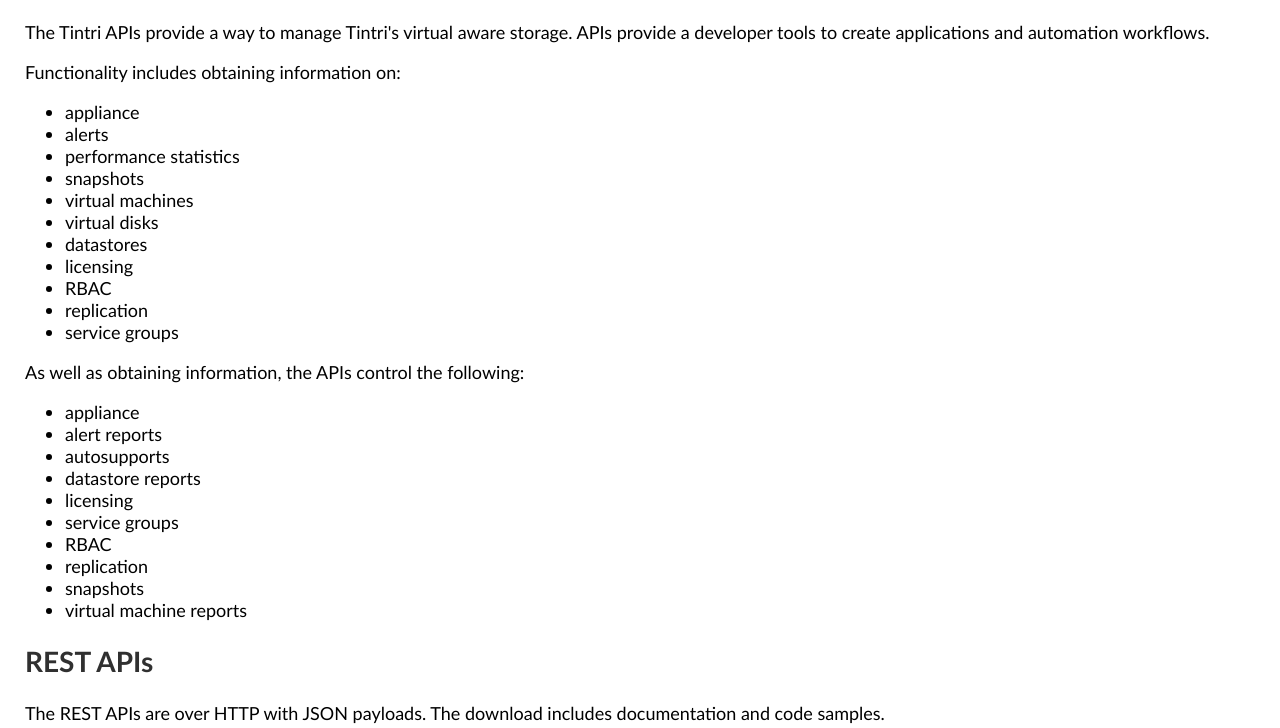
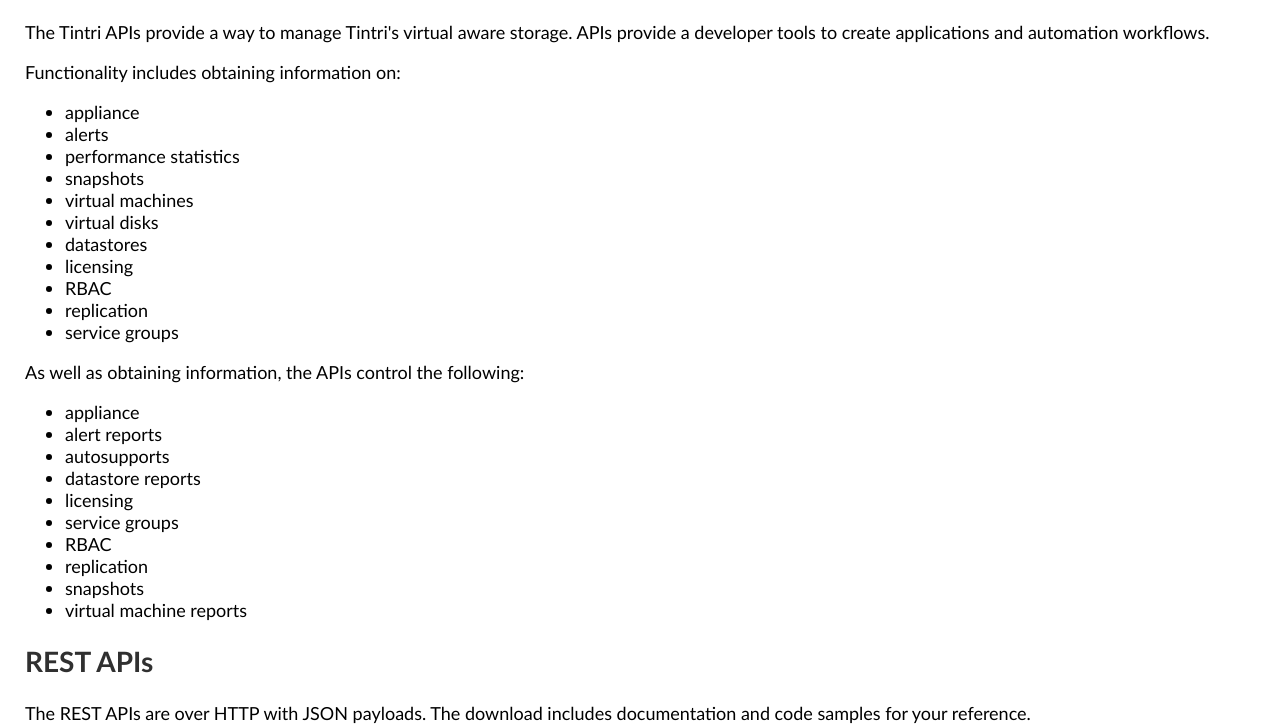
Before and after one commit to Tintri/tintri-rest-api, a plain HTML site: page docs/index.html in a window 1280 px wide. Shown: the part 72-800 px from the top of the page. Drawn offline with nearby package versions, Linux system fonts and the light colour scheme; no server answers.

Commit message:
test commit

```diff
--- a/docs/index.html
+++ b/docs/index.html
@@ -129,7 +129,7 @@ show_section("client/http/docs/http_doc.html", "http");
 <h2>REST APIs</h2>
 <p>
 The REST APIs are over HTTP with JSON payloads.  The download includes
-documentation and code samples.
+documentation and code samples for your reference.
 
 <table>
 <tr>
```
